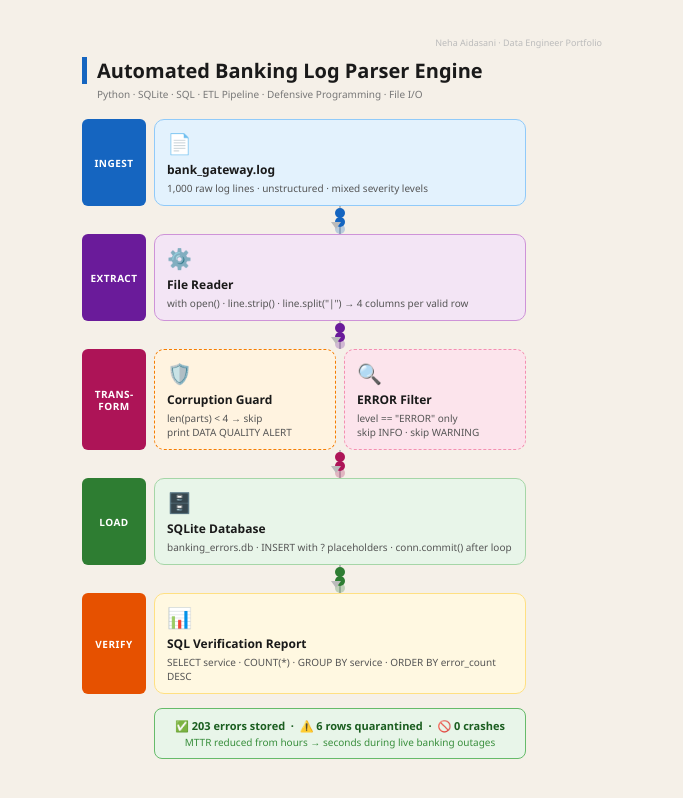
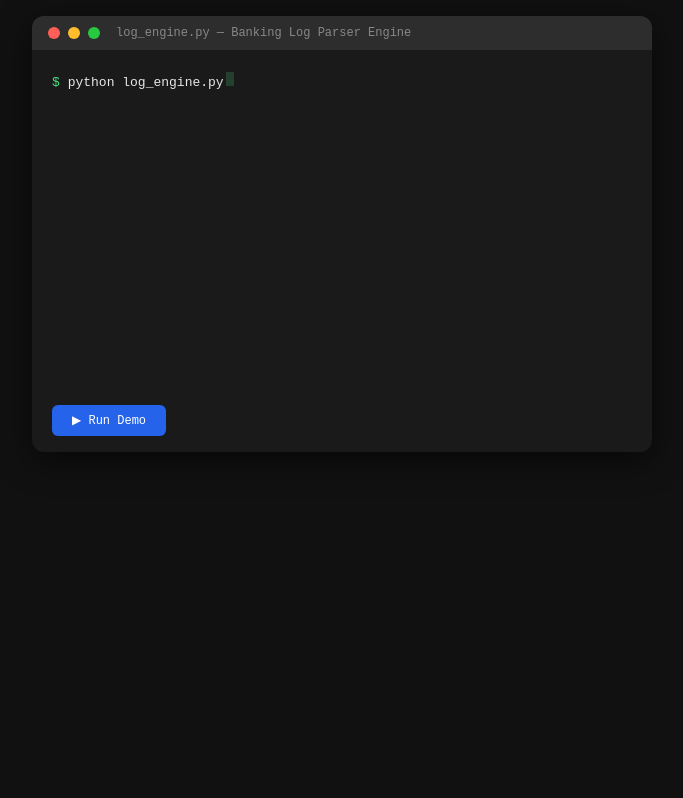
Before and after one commit to nehaaidasani16/Automated-Banking-System-Log-Parser-Engine, a plain HTML site: page index.html in a window 1280 px wide. Shown: the whole page, without its empty margins (298-981 px from the left). Drawn offline with Linux system fonts and the light colour scheme.

Commit message:
Update project files

```diff
--- a/index.html
+++ b/index.html
@@ -1,121 +1,112 @@
 
+<!DOCTYPE html>
+<html>
+<head>
 <style>
 *{margin:0;padding:0;box-sizing:border-box}
-body{background:#f5f0e8;font-family:'Segoe UI',sans-serif;padding:16px}
-.card{background:#f5f0e8;width:100%;max-width:560px;margin:0 auto;padding:20px}
-.title{font-size:20px;font-weight:800;color:#1a1a1a;border-left:5px solid #1565c0;padding-left:10px;margin-bottom:3px}
-.sub{font-size:10px;color:#777;padding-left:15px;margin-bottom:18px}
-.watermark{font-size:9px;color:#bbb;text-align:right;margin-bottom:8px}
-.flow{display:flex;flex-direction:column;align-items:stretch;gap:0;position:relative;padding-right:76px}
-.stage-row{display:flex;align-items:stretch;gap:0}
-.stage-pill{width:64px;flex-shrink:0;display:flex;align-items:center;justify-content:center;color:#fff;font-size:10px;font-weight:700;border-radius:6px;margin-right:8px;letter-spacing:.5px;text-align:center;padding:4px 2px;line-height:1.2}
-.box{flex:1;border-radius:10px;border:1.5px solid #ccc;padding:10px 12px;background:#fff;min-height:64px;display:flex;flex-direction:column;justify-content:center}
-.box-title{font-size:12px;font-weight:700;color:#1a1a1a;margin-bottom:3px}
-.box-sub{font-size:10px;color:#555;line-height:1.4}
-.box-icon{font-size:20px;margin-bottom:4px}
-.twin{display:flex;gap:8px;flex:1}
-.twin .box{flex:1}
-.connector{height:28px;position:relative;margin-left:72px}
-.connector::before{content:'';position:absolute;left:calc(50% - 1px);width:2px;height:100%;background:#bbb}
-.connector::after{content:'';position:absolute;left:50%;bottom:0;transform:translateX(-50%) translateX(-4px);border:5px solid transparent;border-top:7px solid #bbb}
-.dot{width:10px;height:10px;border-radius:50%;position:absolute;left:calc(50% - 5px);animation:flow-down 1.4s ease-in-out infinite}
-@keyframes flow-down{0%{top:0;opacity:0}20%{opacity:1}80%{opacity:1}100%{top:calc(100% - 10px);opacity:0}}
-.dot1{animation-delay:0s}
-.dot2{animation-delay:.45s}
-.dot3{animation-delay:.9s}
-.result{background:#e8f5e9;border:1.5px solid #66bb6a;border-radius:8px;padding:9px 12px;text-align:center;margin-top:4px;margin-left:72px}
-.result-t{font-size:11px;color:#1b5e20;font-weight:700}
-.result-s{font-size:10px;color:#388e3c;margin-top:2px}
+body{background:#111;font-family:'Courier New',monospace;padding:16px;min-height:100vh;display:flex;align-items:flex-start;justify-content:center}
+.terminal{background:#1a1a1a;border-radius:12px;overflow:hidden;width:100%;max-width:620px;box-shadow:0 8px 32px rgba(0,0,0,.6)}
+.topbar{background:#2d2d2d;padding:10px 16px;display:flex;align-items:center;gap:8px}
+.dot{width:12px;height:12px;border-radius:50%}
+.filename{color:#888;font-size:12px;margin-left:8px}
+.body{padding:18px 20px;font-size:13px;line-height:1.85;min-height:340px}
+.line{opacity:0;transform:translateY(4px);transition:opacity .3s ease,transform .3s ease;white-space:pre-wrap;word-break:break-all}
+.line.show{opacity:1;transform:translateY(0)}
+.prompt{color:#4ade80}
+.cmd{color:#e8e8e8}
+.info{color:#60a5fa}
+.engine{color:#a78bfa}
+.ok{color:#4ade80}
+.warn{color:#facc15}
+.err{color:#f87171}
+.dim{color:#6b7280}
+.result{color:#67e8f9}
+.sep{color:#374151}
+.bold{font-weight:700}
+.cursor{display:inline-block;width:8px;height:14px;background:#4ade80;margin-left:2px;animation:blink .8s infinite}
+@keyframes blink{0%,100%{opacity:1}50%{opacity:0}}
+.btn{background:#2563eb;color:#fff;border:none;border-radius:6px;padding:8px 20px;font-size:12px;font-family:inherit;cursor:pointer;margin:12px 20px 16px;display:block;transition:background .2s}
+.btn:hover{background:#1d4ed8}
+.progress{height:3px;background:#2563eb;width:0;transition:width .1s linear;border-radius:0 0 0 0}
 </style>
+</head>
+<body>
+<div class="terminal">
+  <div class="topbar">
+    <div class="dot" style="background:#ff5f57"></div>
+    <div class="dot" style="background:#ffbd2e"></div>
+    <div class="dot" style="background:#28c840"></div>
+    <span class="filename">log_engine.py — Banking Log Parser Engine</span>
+  </div>
+  <div class="progress" id="prog"></div>
+  <div class="body" id="body">
+    <div class="line show"><span class="prompt">$</span> <span class="cmd">python log_engine.py</span><span class="cursor" id="cur"></span></div>
+  </div>
+  <button class="btn" id="btn" onclick="runDemo()">▶ Run Demo</button>
+</div>
 
-<div class="card">
-  <div class="watermark">Neha Aidasani · Data Engineer Portfolio</div>
-  <div class="title">Automated Banking Log Parser Engine</div>
-  <div class="sub">Python · SQLite · SQL · ETL Pipeline · Defensive Programming · File I/O</div>
+<script>
+const lines = [
+  {t:600,  cls:'sep',    txt:'════════════════════════════════════════'},
+  {t:700,  cls:'engine', txt:'     Banking Log Parser Engine'},
+  {t:800,  cls:'sep',    txt:'════════════════════════════════════════'},
+  {t:1100, cls:'info',   txt:'\n[DB]     Connected to banking_errors.db'},
+  {t:1400, cls:'info',   txt:'[DB]     Table banking_errors ready'},
+  {t:1700, cls:'info',   txt:'[ENGINE] Reading bank_gateway.log ...\n'},
+  {t:2100, cls:'dim',    txt:'[LINE 1]  INFO  row — skipped'},
+  {t:2500, cls:'ok',     txt:'[LINE 2]  ERROR captured → CoreSettlementEngine ✓'},
+  {t:2900, cls:'dim',    txt:'[LINE 3]  WARNING row — skipped'},
+  {t:3300, cls:'warn',   txt:'[LINE 4]  ⚠  DATA QUALITY ALERT — malformed row, skipping safely'},
+  {t:3700, cls:'ok',     txt:'[LINE 5]  ERROR captured → PaymentAPI ✓'},
+  {t:4000, cls:'dim',    txt:'  ...'},
+  {t:4300, cls:'ok',     txt:'[LINE 203] ERROR captured → RiskManagementModule ✓\n'},
+  {t:4700, cls:'info',   txt:'[ENGINE] File read complete. Committing to database...'},
+  {t:5100, cls:'ok',     txt:'[DB]     203 records committed ✓\n'},
+  {t:5400, cls:'sep',    txt:'━━━━━━━━━━━━━━━━━━━━━━━━━━━━━━━━━━━━━━━━'},
+  {t:5500, cls:'result', txt:'[RESULT] Run complete.'},
+  {t:5600, cls:'ok',     txt:'[RESULT] Errors inserted   : 203'},
+  {t:5700, cls:'warn',   txt:'[RESULT] Corrupted skipped : 6'},
+  {t:5800, cls:'ok',     txt:'[RESULT] Program crashes   : 0'},
+  {t:5900, cls:'sep',    txt:'━━━━━━━━━━━━━━━━━━━━━━━━━━━━━━━━━━━━━━━━\n'},
+  {t:6200, cls:'result', txt:'  ╔═══════════════════════════════════════╗'},
+  {t:6300, cls:'result', txt:'  ║     ERROR REPORT BY SERVICE           ║'},
+  {t:6400, cls:'result', txt:'  ╠═══════════════════════════════════════╣'},
+  {t:6550, cls:'err',    txt:'  ║  CoreSettlementEngine   │  51 error(s) ║'},
+  {t:6700, cls:'err',    txt:'  ║  AuthService            │  46 error(s) ║'},
+  {t:6850, cls:'err',    txt:'  ║  FixOrderGateway        │  39 error(s) ║'},
+  {t:7000, cls:'err',    txt:'  ║  RiskManagementModule   │  36 error(s) ║'},
+  {t:7150, cls:'err',    txt:'  ║  PaymentAPI             │  31 error(s) ║'},
+  {t:7300, cls:'result', txt:'  ╚═══════════════════════════════════════╝\n'},
+  {t:7600, cls:'info',   txt:'[ENGINE] Database connection closed. Done.\n'},
+  {t:7800, cls:'prompt', txt:'$ ▊'},
+];
 
-  <div class="flow">
-
-    <div class="stage-row">
-      <div class="stage-pill" style="background:#1565c0">IN&shy;GEST</div>
-      <div class="box" style="background:#e3f2fd;border-color:#90caf9">
-        <div class="box-icon">📄</div>
-        <div class="box-title">bank_gateway.log</div>
-        <div class="box-sub">1,000 raw log lines · unstructured · mixed severity levels</div>
-      </div>
-    </div>
-
-    <div class="connector" style="margin-left:72px">
-      <div class="dot dot1" style="background:#1565c0"></div>
-      <div class="dot dot2" style="background:#1565c0"></div>
-      <div class="dot dot3" style="background:#1565c0"></div>
-    </div>
-
-    <div class="stage-row">
-      <div class="stage-pill" style="background:#6a1b9a">EX&shy;TRACT</div>
-      <div class="box" style="background:#f3e5f5;border-color:#ce93d8">
-        <div class="box-icon">⚙️</div>
-        <div class="box-title">File Reader</div>
-        <div class="box-sub">with open() · line.strip() · line.split("|") → 4 columns per valid row</div>
-      </div>
-    </div>
-
-    <div class="connector">
-      <div class="dot dot1" style="background:#6a1b9a"></div>
-      <div class="dot dot2" style="background:#6a1b9a"></div>
-      <div class="dot dot3" style="background:#6a1b9a"></div>
-    </div>
-
-    <div class="stage-row">
-      <div class="stage-pill" style="background:#ad1457">TRANS&shy;FORM</div>
-      <div class="twin">
-        <div class="box" style="background:#fff3e0;border:1.5px dashed #f57c00">
-          <div class="box-icon">🛡️</div>
-          <div class="box-title">Corruption Guard</div>
-          <div class="box-sub">len(parts) &lt; 4 → skip<br>print DATA QUALITY ALERT</div>
-        </div>
-        <div class="box" style="background:#fce4ec;border:1.5px dashed #f48fb1">
-          <div class="box-icon">🔍</div>
-          <div class="box-title">ERROR Filter</div>
-          <div class="box-sub">level == "ERROR" only<br>skip INFO · skip WARNING</div>
-        </div>
-      </div>
-    </div>
-
-    <div class="connector">
-      <div class="dot dot1" style="background:#ad1457"></div>
-      <div class="dot dot2" style="background:#ad1457"></div>
-      <div class="dot dot3" style="background:#ad1457"></div>
-    </div>
-
-    <div class="stage-row">
-      <div class="stage-pill" style="background:#2e7d32">LOAD</div>
-      <div class="box" style="background:#e8f5e9;border-color:#a5d6a7">
-        <div class="box-icon">🗄️</div>
-        <div class="box-title">SQLite Database</div>
-        <div class="box-sub">banking_errors.db · INSERT with ? placeholders · conn.commit() after loop</div>
-      </div>
-    </div>
-
-    <div class="connector">
-      <div class="dot dot1" style="background:#2e7d32"></div>
-      <div class="dot dot2" style="background:#2e7d32"></div>
-      <div class="dot dot3" style="background:#2e7d32"></div>
-    </div>
-
-    <div class="stage-row">
-      <div class="stage-pill" style="background:#e65100">VER&shy;IFY</div>
-      <div class="box" style="background:#fff8e1;border-color:#ffe082">
-        <div class="box-icon">📊</div>
-        <div class="box-title">SQL Verification Report</div>
-        <div class="box-sub">SELECT service · COUNT(*) · GROUP BY service · ORDER BY error_count DESC</div>
-      </div>
-    </div>
-
-    <div style="height:10px"></div>
-    <div class="result">
-      <div class="result-t">✅ 203 errors stored &nbsp;·&nbsp; ⚠️ 6 rows quarantined &nbsp;·&nbsp; 🚫 0 crashes</div>
-      <div class="result-s">MTTR reduced from hours → seconds during live banking outages</div>
-    </div>
-
-  </div>
-</div>
+function runDemo(){
+  const body = document.getElementById('body');
+  const btn  = document.getElementById('btn');
+  const cur  = document.getElementById('cur');
+  const prog = document.getElementById('prog');
+  btn.disabled = true; btn.textContent = '⏳ Running...';
+  cur.style.display = 'none';
+  const total = lines[lines.length-1].t + 400;
+  lines.forEach(l => {
+    setTimeout(() => {
+      const d = document.createElement('div');
+      d.className = 'line ' + l.cls;
+      d.textContent = l.txt;
+      body.appendChild(d);
+      requestAnimationFrame(() => { d.classList.add('show'); });
+      body.scrollTop = body.scrollHeight;
+      prog.style.width = ((l.t / total) * 100) + '%';
+    }, l.t);
+  });
+  setTimeout(() => {
+    prog.style.width = '100%';
+    btn.textContent = '↺ Run Again';
+    btn.disabled = false;
+    btn.onclick = () => location.reload();
+  }, total);
+}
+</script>
+</body>
+</html>
```
